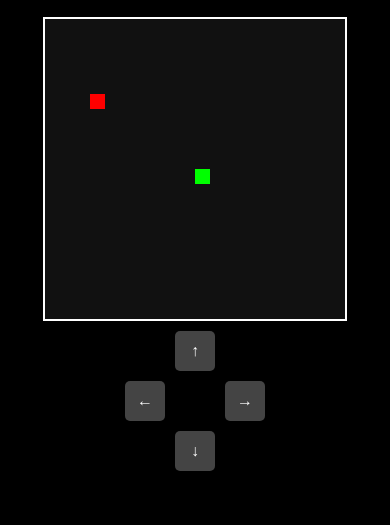
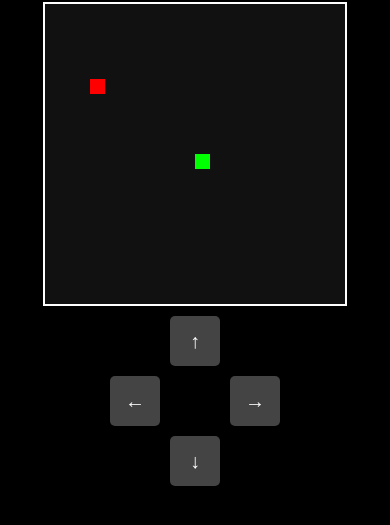
Before and after one commit to ideasfwi/snakegame, a plain HTML site: page index.html in a window 390 px wide. Shown: the part 217-742 px from the top of the page. Drawn offline with Linux system fonts and the light colour scheme.

Commit message:
Add files via upload

```diff
--- a/style.css
+++ b/style.css
@@ -48,7 +48,7 @@ body {
 }
 
 #spacer {
-  width: 70px; /* Match button width */
+  width: 50px; /* Match button width */
   height: 50px; /* Match button height */
 }
 
@@ -79,13 +79,13 @@ button:active {
   }
 
   button {
-    width: 40px;
-    height: 40px;
-    font-size: 16px;
+    width: 50px;
+    height: 50px;
+    font-size: 20px;
   }
 
   #spacer {
-    width: 60px; /* Match button width on smaller screens */
-    height: 40px; /* Match button height on smaller screens */
+    width: 70px; /* Match button width on smaller screens */
+    height: 50px; /* Match button height on smaller screens */
   }
 }
```
